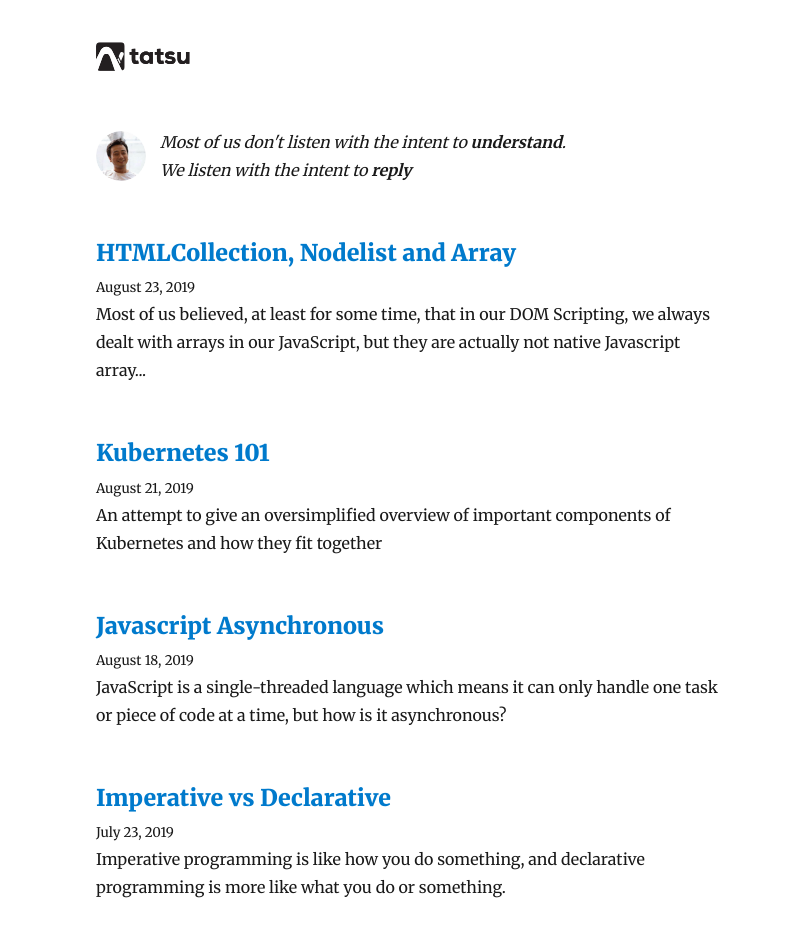
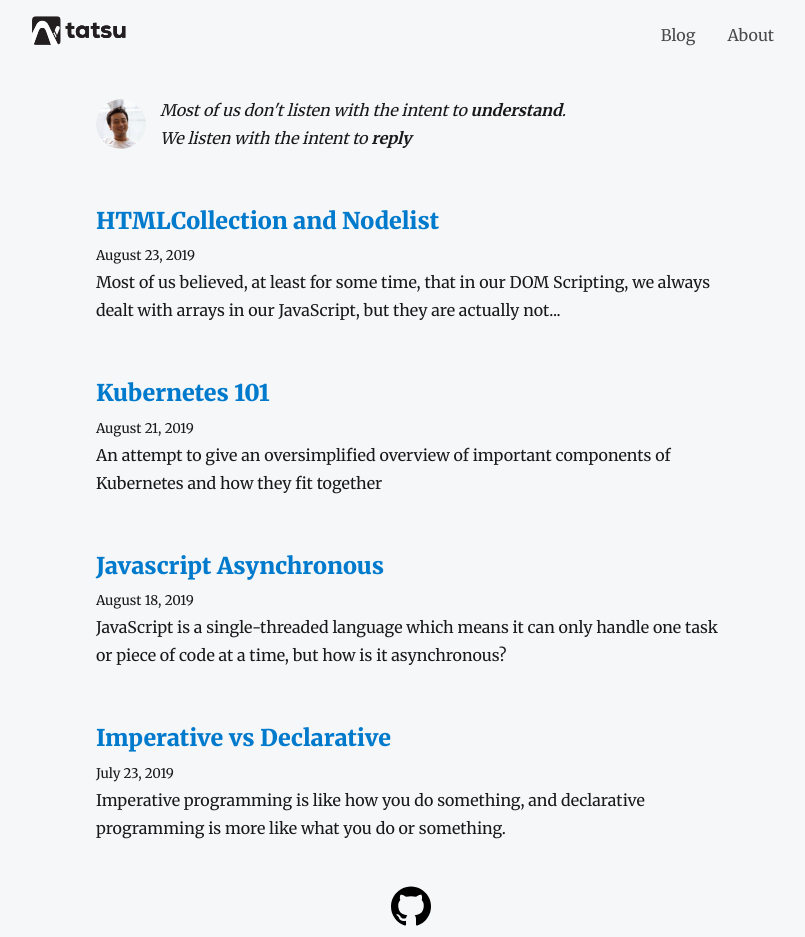
Before and after one commit to nghiamvt/blog, a Gatsby site: page / in a window 1280 px wide. Shown: the top 937 px of the page, without its empty margins (229-1034 px from the left). Built offline with nearby package versions, Linux system fonts and the light colour scheme; Gatsby itself is replaced by a stand-in of ours; some packages are replaced by stand-ins of ours.

Commit message:
feat: menu on scroll

````diff
--- a/content/blog/htmlcollection-nodelist-and-array/index.md
+++ b/content/blog/htmlcollection-and-nodelist/index.md
@@ -1,15 +1,15 @@
 ---
 template: "post"
-title: HTMLCollection, Nodelist and Array
+title: HTMLCollection and Nodelist
 date: "2019-08-23T10:14:14.068"
-description: "Most of us believed, at least for some time, that in our DOM Scripting, we always dealt with arrays in our JavaScript, but they are actually not native Javascript array..."
-tags: ["javascript", "dom", "HTMLCollection", "Nodelist"]
+description: "Most of us believed, at least for some time, that in our DOM Scripting, we always dealt with arrays in our JavaScript, but they are actually not..."
+tags: ["javascript", "DOM", "HTMLCollection", "Nodelist"]
 ---
 
 Assuming we have a DOM like this
 
 ```html
-<div id="”container”>
+<div id="container">
  <div class="child">...</div>
  <div class="child">...</div>
  <div class="child">...</div>
@@ -28,26 +28,26 @@ $('#container').children()
 Using **[querySelectorAll](https://developer.mozilla.org/en-US/docs/Web/API/Document/querySelectorAll)**
 ```Javascript
 const childList = document.querySelectorAll('.child')
+childList.constructor.name //=> NodeList ???
 Array.isArray(childList) //=> false
-childList.constructor.name //=> NodeList ???
 ```
 
 
 Or **[getElementsByClassName](https://developer.mozilla.org/en-US/docs/Web/API/Element/getElementsByClassName)**
 ```Javascript
 const childList = document.getElementsByClassName('child')
+childList.constructor.name //=> HTMLCollection ???
 Array.isArray(childList) //=> false
-childList.constructor.name //=> HTMLCollection ???
 ```
 
 
-**_What are NodeList and HTMLCollection objects and why are we not the plain vanilla javascript array?_**
+**_What are NodeList and HTMLCollection?_**
 
 ### **HTMLCollection**
-*An HTMLCollection is a list of nodes. Collections in the HTML DOM are assumed to be `live` meaning that they are automatically updated when the underlying document is changed.*
+*An HTMLCollection object is an array-like list of HTML elements. An HTMLCollection in the HTML DOM is `live`; it is automatically updated when the underlying document is changed.*
 
 ### **Nodelist**
-*A NodeList object is a collection of nodes. NodeList objects in the DOM are `live or static` based on the interface used to retrieve them*
+*A NodeList object is a list (collection) of nodes extracted from a document. NodeList objects in the DOM are `live or static` based on the interface used to retrieve them*
 
 **_What are live and static?_**
 ```Javascript
@@ -75,13 +75,13 @@ For example, `document.getElementByName` will return a live NodeList.
 - HTMLCollection: `getElementsByTagName`, `getElementsByClassName`
 - NodeList: `getElementsByName`, `querySelectorAll`
 
-**Neither HTMLCollectionn nor NodeList is native Javascript array**, so that they aren't support array prototype methods like push, pop or splice.
+**Neither HTMLCollectionn nor NodeList is a native Javascript array**. Event though they look like an array, they are not. They, therefore, aren't support array prototype methods like push, pop or splice.
 
-### **_Convert to a Javascript Array_**
-We can use either `Array.from` or `Spread operator`
+### **_How can we interact with them?_**
+We can convert them into an array by using `Array.from` or `spread operator`
 ```Javascript
 Array.from(Nodelist) // Array.from(HTMLCollection)
 […document.querySelectorAll('.child')]
 ```
 
-There are more interesting and useful stuff to do with this topic. Stay tune.
+There are more interesting and useful stuff to do with this topic. Stay tune 🤙.
--- /dev/null
+++ b/src/components/header.js
@@ -0,0 +1,173 @@
+import { Link } from "gatsby"
+import React from "react"
+import styled, { css } from "styled-components"
+import Logo from "../images/logo.svg"
+import { useScrollPosition } from "../hooks/use-scroll-position"
+
+export default function Header() {
+  const [isTop, setIsTop] = React.useState(true)
+  const [isMenuOpen, setMenuOpen] = React.useState(false)
+
+  useScrollPosition(
+    ({ currPos }) => {
+      const isShow = currPos.y === 0
+      if (isShow !== isTop) setIsTop(isShow)
+    },
+    [isTop]
+  )
+  return (
+    <StyledHeader hideBackground={!isMenuOpen && isTop}>
+      <div>
+        <Link to="/">
+          <Logo style={{ width: `100px` }} />
+        </Link>
+        <HamburgerIcon onClick={() => setMenuOpen(!isMenuOpen)} />
+        <div className="menu">
+          <Link to="/blog">Blog</Link>
+          <Link to="/about">About</Link>
+        </div>
+      </div>
+    </StyledHeader>
+  )
+}
+
+function HamburgerIcon(props) {
+  return (
+    <>
+      <input type="checkbox" id="menu-btn" onClick={props.onClick} />
+      <label htmlFor="menu-btn">
+        <span />
+      </label>
+    </>
+  )
+}
+
+const StyledHeader = styled.header`
+  z-index: 1;
+  position: fixed;
+  top: 0;
+  left: 0;
+  right: 0;
+
+  ${({ hideBackground }) => {
+    return hideBackground
+      ? css`
+          background: transparent;
+        `
+      : css`
+          background: rgb(255, 255, 255) !important;
+          box-shadow: rgba(0, 0, 0, 0.15) 0px 1px 4px 0px !important;
+        `
+  }}
+
+  transition: background 250ms ease-in-out 0s, box-shadow 250ms ease-in-out 0s;
+
+  > div {
+    display: flex;
+    align-items: center;
+    justify-content: space-between;
+    padding: 16px 1.3125rem;
+    max-width: 800px;
+    margin: 0 auto;
+  }
+
+  a {
+    color: #4a4a4a;
+    :hover {
+      color: #3273dc;
+    }
+  }
+
+  .menu a {
+    padding: 0 16px;
+  }
+  @media (min-width: 600px) {
+    .menu {
+      display: flex;
+      align-items: center;
+    }
+    label {
+      display: none;
+    }
+  }
+
+  @media screen and (max-width: 600px) {
+    .menu {
+      display: none;
+    }
+    label {
+      display: block;
+    }
+    > div {
+      flex-wrap: wrap;
+    }
+    input:checked {
+      ~ .menu {
+        display: flex;
+        flex-direction: column;
+        align-items: center;
+        width: 100%;
+
+        a {
+          display: block;
+          padding: 16px 0;
+          width: 100%;
+          text-align: center;
+        }
+      }
+    }
+  }
+
+  /* menu icon */
+  label {
+    right: 0;
+    top: 0;
+    cursor: pointer;
+    padding: 10px;
+
+    span {
+      background-color: #333;
+      display: block;
+      height: 2px;
+      position: relative;
+      transition: all 0.2s ease-out;
+      width: 18px;
+
+      :before,
+      :after {
+        background-color: #333;
+        content: "";
+        display: block;
+        height: 100%;
+        position: absolute;
+        transition: all 0.2s ease-out;
+        width: 100%;
+      }
+
+      :before {
+        top: 5px;
+      }
+
+      :after {
+        top: -5px;
+      }
+    }
+  }
+  input {
+    display: none;
+
+    :checked ~ label span {
+      background-color: transparent;
+      :before,
+      :after {
+        top: 0;
+      }
+      :before {
+        transform: rotate(-45deg);
+      }
+      :after {
+        transform: rotate(45deg);
+      }
+    }
+  }
+`
--- a/src/components/layout.js
+++ b/src/components/layout.js
@@ -1,18 +1,13 @@
 import React from "react"
 import styled from "styled-components"
-import { Link } from "gatsby"
 import { rhythm } from "../utils/typography"
-import Logo from "../images/logo.svg"
+import Header from "./header"
 import Github from "../images/github.svg"
 
 export default function Layout(props) {
   return (
     <Wrapper>
-      <header>
-        <Link to="/">
-          <Logo />
-        </Link>
-      </header>
+      <Header />
       <main>{props.children}</main>
       <footer>
         <a
@@ -32,17 +27,7 @@ const Wrapper = styled.div`
   flex-direction: column;
   margin: auto;
   max-width: ${rhythm(24)};
-  padding: ${rhythm(1.5)} ${rhythm(3 / 4)};
-  header {
-    margin-bottom: 48px;
-    a {
-      color: transparent;
-      display: inline-block;
-    }
-    svg {
-      width: 100px;
-    }
-  }
+  padding: 6rem ${rhythm(3 / 4)} ${rhythm(1.5)};
 
   footer {
     display: flex;
--- a/src/components/tag-list.js
+++ b/src/components/tag-list.js
@@ -32,7 +32,7 @@ const List = styled.ul`
   li a {
     display: inline-flex;
     align-items: center;
-    padding: 0 1.5rem 0.2rem;
+    padding: 0 0.8rem;
     margin: 0.5rem 0.5rem 0.5rem 0;
     color: #222;
     font-size: 12px;
--- /dev/null
+++ b/src/hooks/use-scroll-position.js
@@ -0,0 +1,50 @@
+import { useRef, useLayoutEffect } from "react"
+
+const isBrowser = typeof window !== `undefined`
+
+function getScrollPosition({ element, useWindow }) {
+  if (!isBrowser) return { x: 0, y: 0 }
+
+  const target = element ? element.current : document.body
+  const position = target.getBoundingClientRect()
+
+  return useWindow
+    ? { x: window.scrollX, y: window.scrollY }
+    : { x: position.left, y: position.top }
+}
+
+export function useScrollPosition(effect, deps, element, useWindow, wait) {
+  const position = useRef(getScrollPosition({ useWindow }))
+
+  let throttleTimeout = null
+
+  const callBack = () => {
+    const currPos = getScrollPosition({ element, useWindow })
+    effect({ prevPos: position.current, currPos })
+    position.current = currPos
+    throttleTimeout = null
+  }
+
+  useLayoutEffect(() => {
+    const handleScroll = () => {
+      if (wait) {
+        if (throttleTimeout === null) {
+          throttleTimeout = setTimeout(callBack, wait)
+        }
+      } else {
+        callBack()
+      }
+    }
+
+    window.addEventListener("scroll", handleScroll)
+
+    return () => window.removeEventListener("scroll", handleScroll)
+  }, deps)
+}
+
+useScrollPosition.defaultProps = {
+  deps: [],
+  element: false,
+  useWindow: false,
+  wait: null,
+}
--- a/src/utils/global.css
+++ b/src/utils/global.css
@@ -1,3 +1,7 @@
+body {
+  background-color: rgb(246, 247, 248);
+}
+
 blockquote {
   display: block;
   border-left: unset;
@@ -23,3 +27,10 @@ blockquote:before {
   color: #666;
   text-align: center;
 }
+a:hover,
+a:visited,
+a:link,
+a:active {
+  text-decoration: none;
+  box-shadow: none;
+}
````
